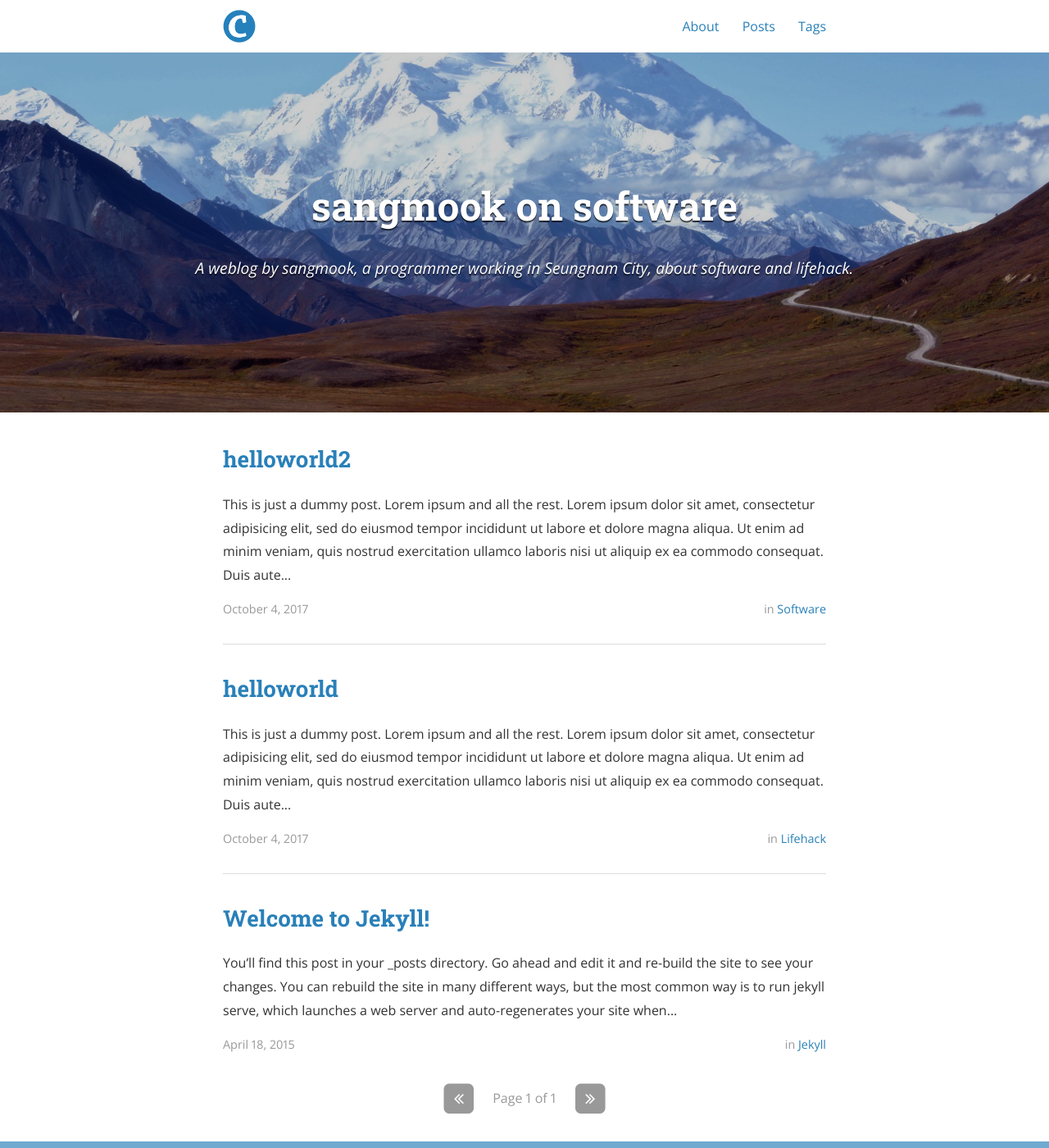
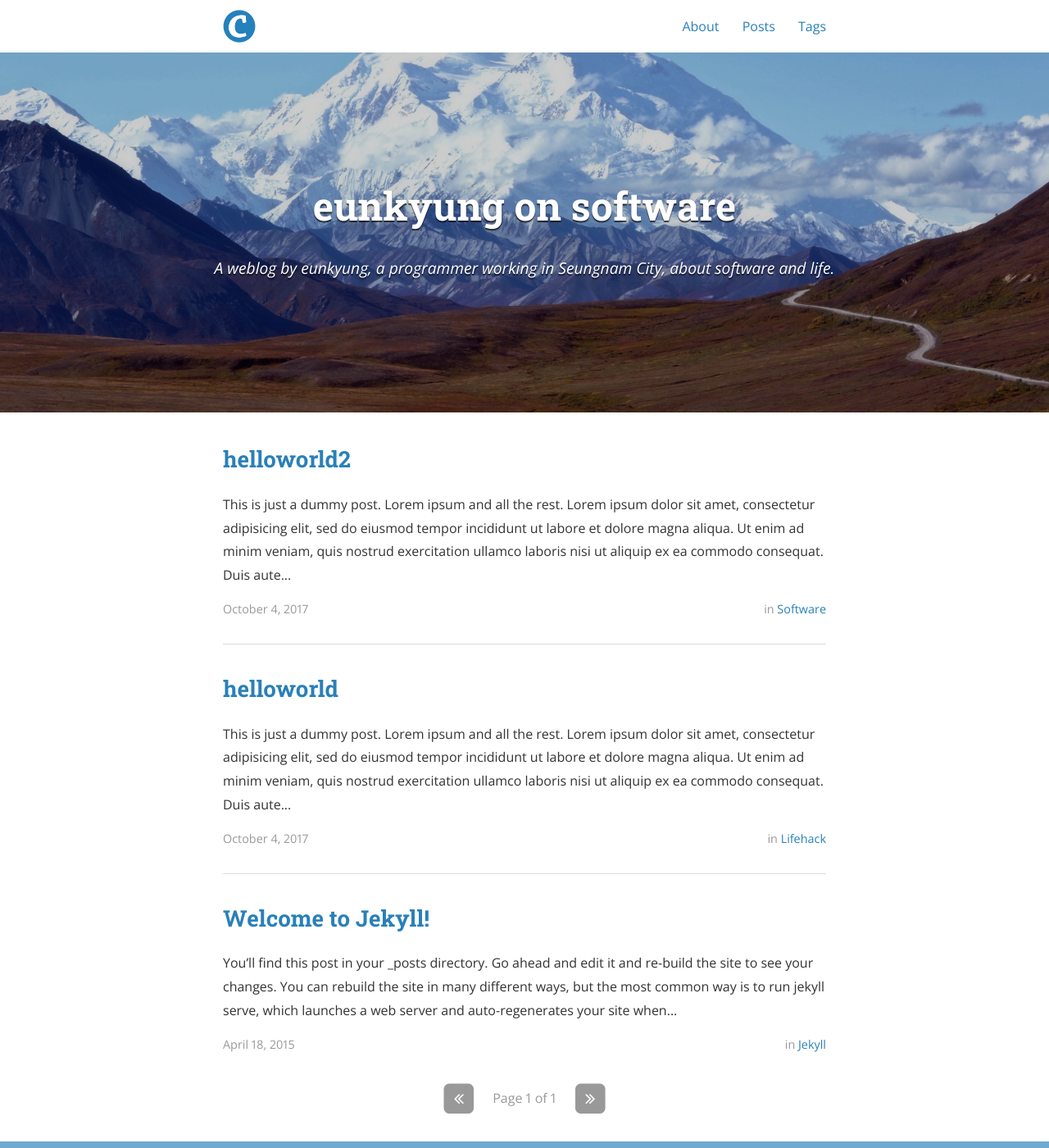
Before and after one commit to nkek1027/jekyll_centrarium_now, a Jekyll site: the page built from index.html, in a window 1280 px wide and 1400 px high. Shown: the whole window at 82% size. Built offline with Jekyll 4.4.1, drawn with Linux system fonts in a browser that asks for light colours; nearby versions of some CDN libraries; the list of posts is cut into pages by our own code; some of the changed text lies outside the part shown.

Commit message:
fix profile

```diff
--- a/_config.yml
+++ b/_config.yml
@@ -14,11 +14,11 @@ exclude:
 
 # todo_now (change as yours)
 # Site settings
-title: sangmook on software
-subtitle: "A weblog by sangmook, a programmer working in Seungnam City, about software and lifehack."
-email: tech4human.ksm@gmail.com
-name: iloveilmare
-description: sangmook on software
+title: eunkyung on software
+subtitle: "A weblog by eunkyung, a programmer working in Seungnam City, about software and life."
+email: skarnd88@gmail.com
+name: nkek1027
+description: eunkyung on software
 # todo_now
 
 # Base URL of site (i.e. /blog). It should always start with a slash,
```
